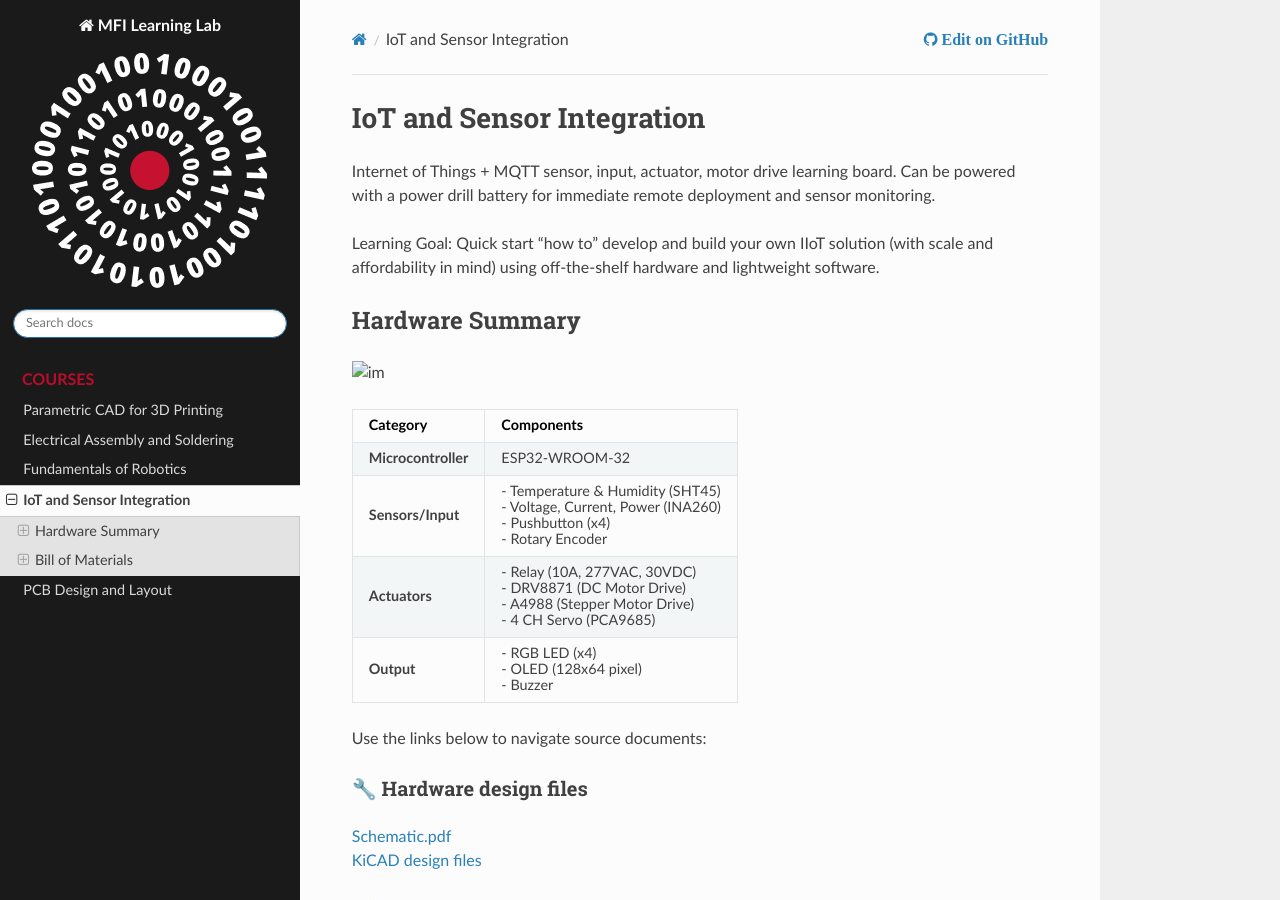
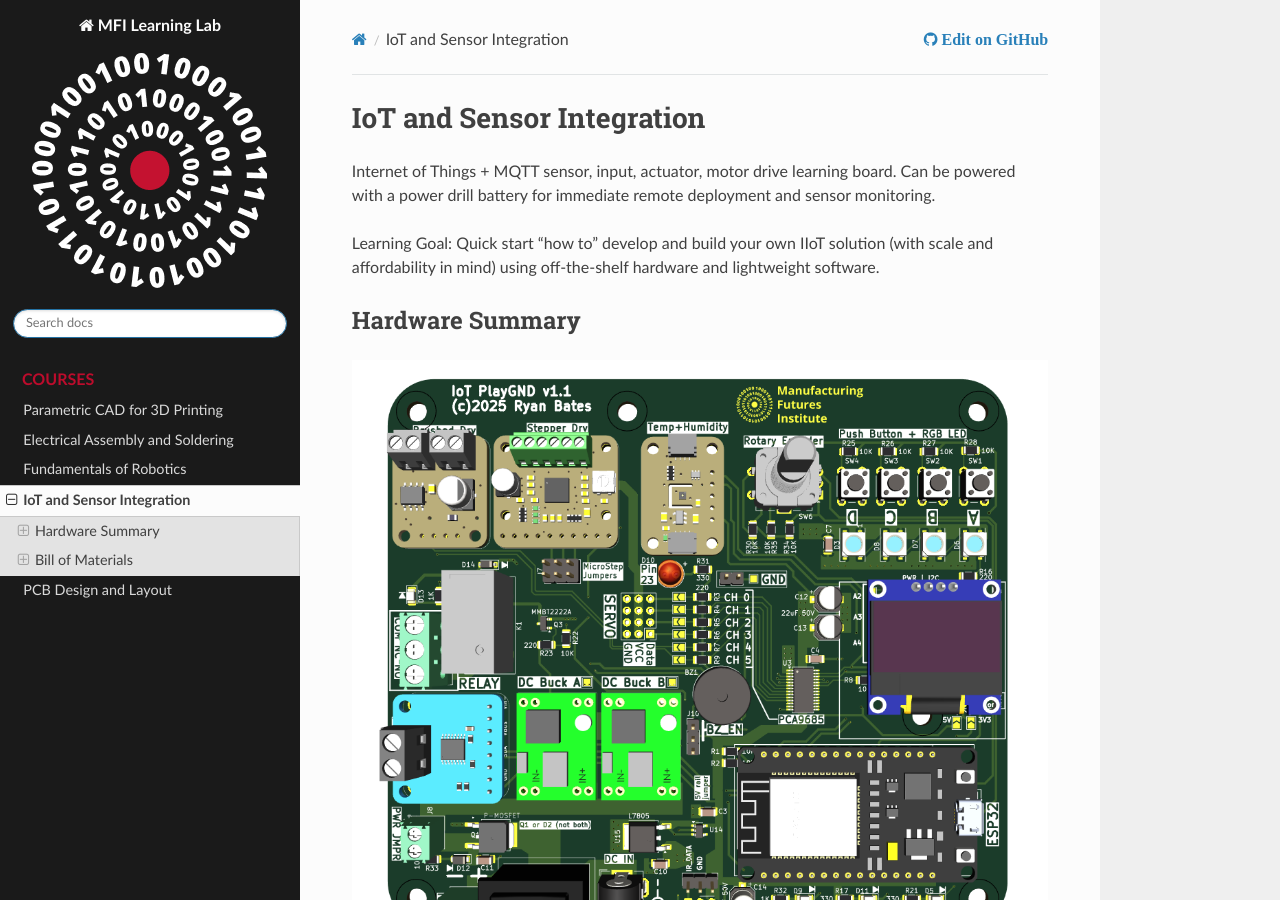
Before and after one commit to cmu-mfi/learninglab, a Sphinx documentation site: the page built from doc/courses/iot.md, in a window 1280 px wide and 900 px high. Built offline with Sphinx 7.4.7 and the Read the Docs theme 3.1.0, drawn with Linux system fonts in a browser that asks for light colours.

Commit message:
Fix image file extension from .png to .PNG

```diff
--- a/doc/courses/iot.md
+++ b/doc/courses/iot.md
@@ -7,7 +7,7 @@ Learning Goal: Quick start "how to" develop and build your own IIoT solution (wi
 
 
 ## Hardware Summary
-![im](../files/3Drender_iot_playground_pcb.png)
+![im](../files/3Drender_iot_playground_pcb.PNG)
 
 
 
```
